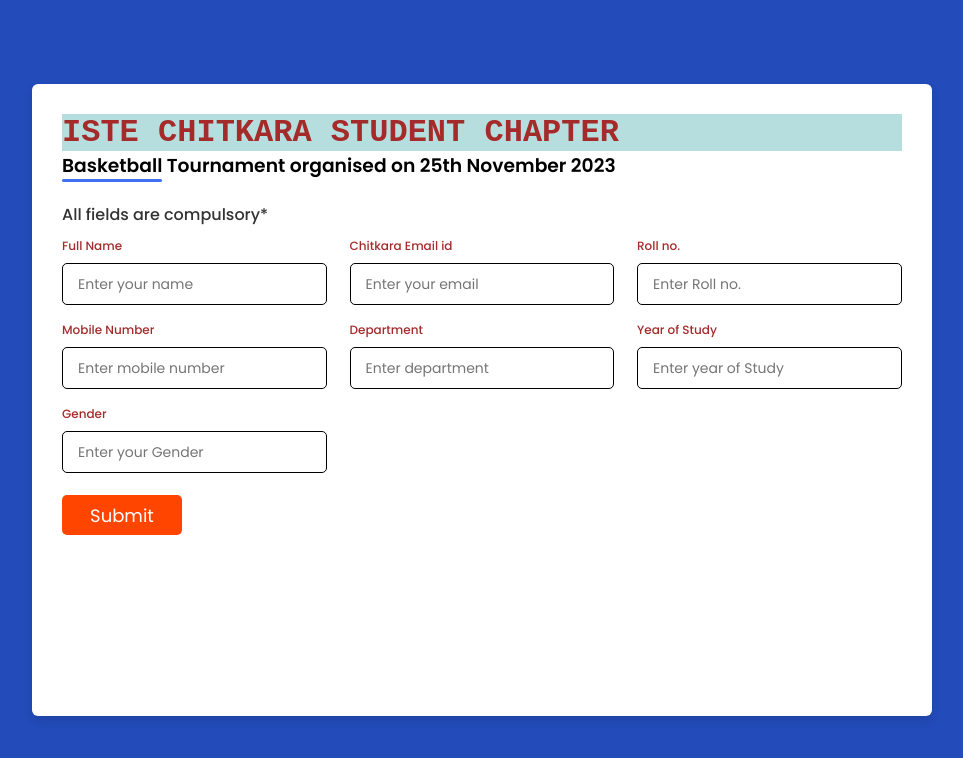
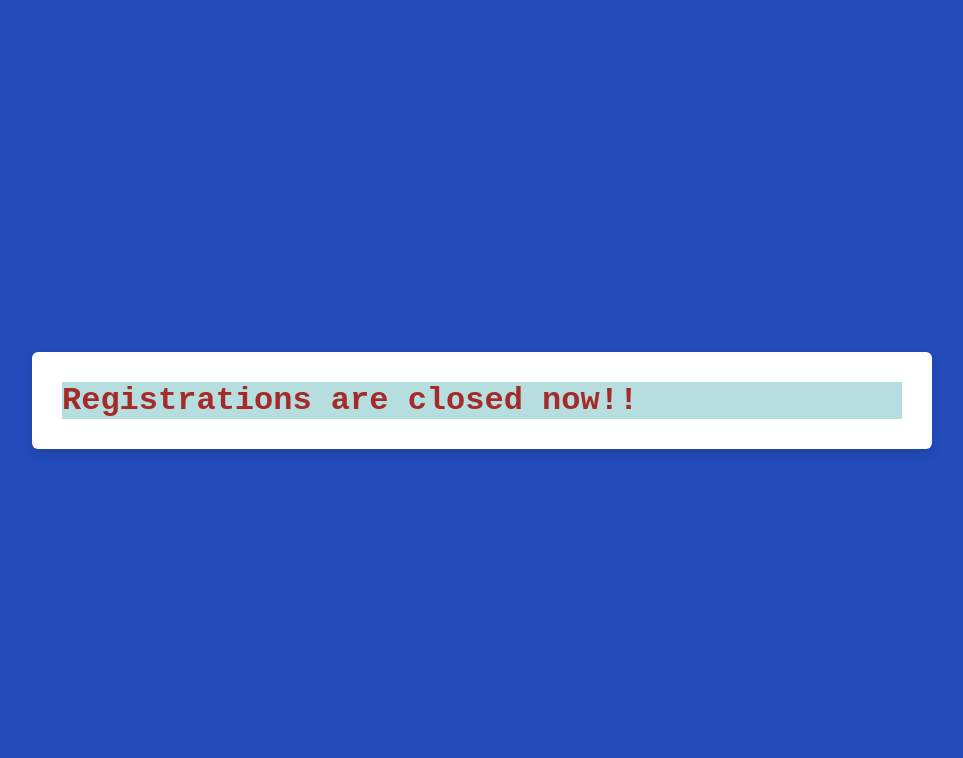
Before and after one commit to FahaamKhan628444/iste, a plain HTML site: page index.html in a window 1280 px wide. Shown: the whole page, without its empty margins (158-1121 px from the left). Drawn offline with nearby package versions, Linux system fonts and the light colour scheme.

Commit message:
Update index.html

```diff
--- a/index.html
+++ b/index.html
@@ -16,8 +16,8 @@
 </head>
 <body>
     <div class="container">
-        <h1 CLASS="chapter">ISTE CHITKARA STUDENT CHAPTER</h1>
-        <h3>Basketball Tournament organised on 25th November 2023</h3>
+        <h1 CLASS="chapter">Registrations are closed now!!</h1>
+<!--         <h3>Basketball Tournament organised on 25th November 2023</h3>
         <header></header>
         <form method="post" action="https://script.google.com/macros/s/AKfycbw5T8_nZLI3JIvEAGcIQHl6p1Hsh5SqxIFYrabwp4H1zf5JQKR_ro1_HD02WlWcz8ayYg/exec" name="contact-form" >
             <div class="form first">
@@ -69,7 +69,7 @@
                         </div>
                     </div>
                     <input type="submit" value="Submit" id="submit"><br><br>
-                </div>
+                </div> -->
 
                 <!-- <div class="details ID">
 
```
